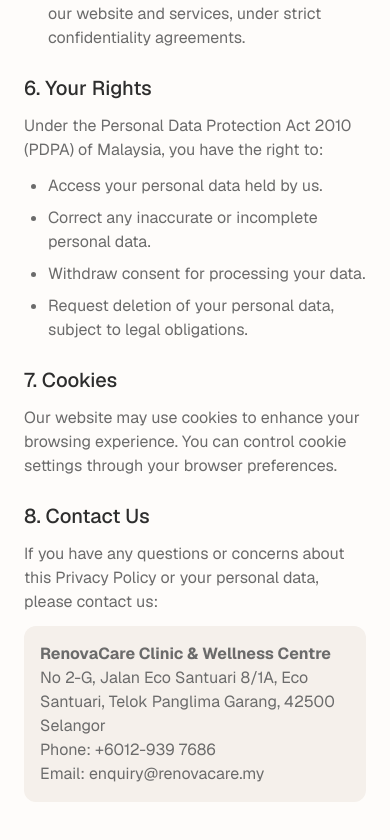
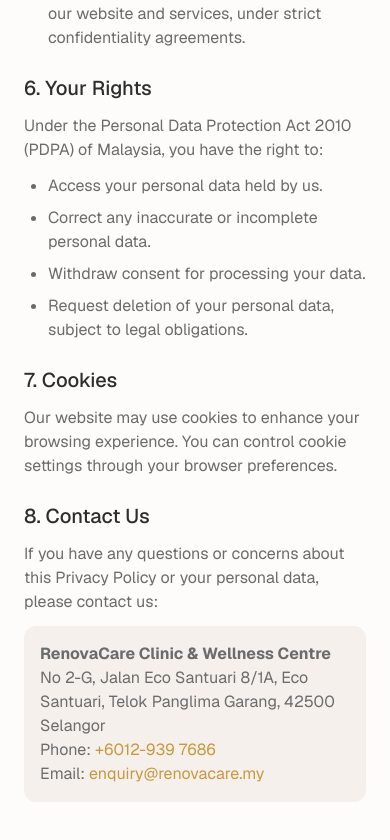
Before and after one commit to renovacaregroup-ui/renovacare-website, a Next.js app: page /privacy-policy in a window 390 px wide. Shown: the part 1802-2642 px from the top of the page. Built offline with nearby package versions, Linux system fonts and the light colour scheme.

Commit message:
Make phone and email links clickable in Privacy Policy

```diff
--- a/app/privacy-policy/page.tsx
+++ b/app/privacy-policy/page.tsx
@@ -79,8 +79,8 @@
             <div className="bg-[var(--cream)] rounded-xl p-4 mt-2">
               <p><strong>RenovaCare Clinic & Wellness Centre</strong></p>
               <p>No 2-G, Jalan Eco Santuari 8/1A, Eco Santuari, Telok Panglima Garang, 42500 Selangor</p>
-              <p>Phone: +6012-939 7686</p>
-              <p>Email: enquiry@renovacare.my</p>
+              <p>Phone: <a href="tel:+60129397686" className="text-[var(--primary-gold)] hover:underline">+6012-939 7686</a></p>
+              <p>Email: <a href="mailto:enquiry@renovacare.my" className="text-[var(--primary-gold)] hover:underline">enquiry@renovacare.my</a></p>
             </div>
           </section>
         </div>
```
